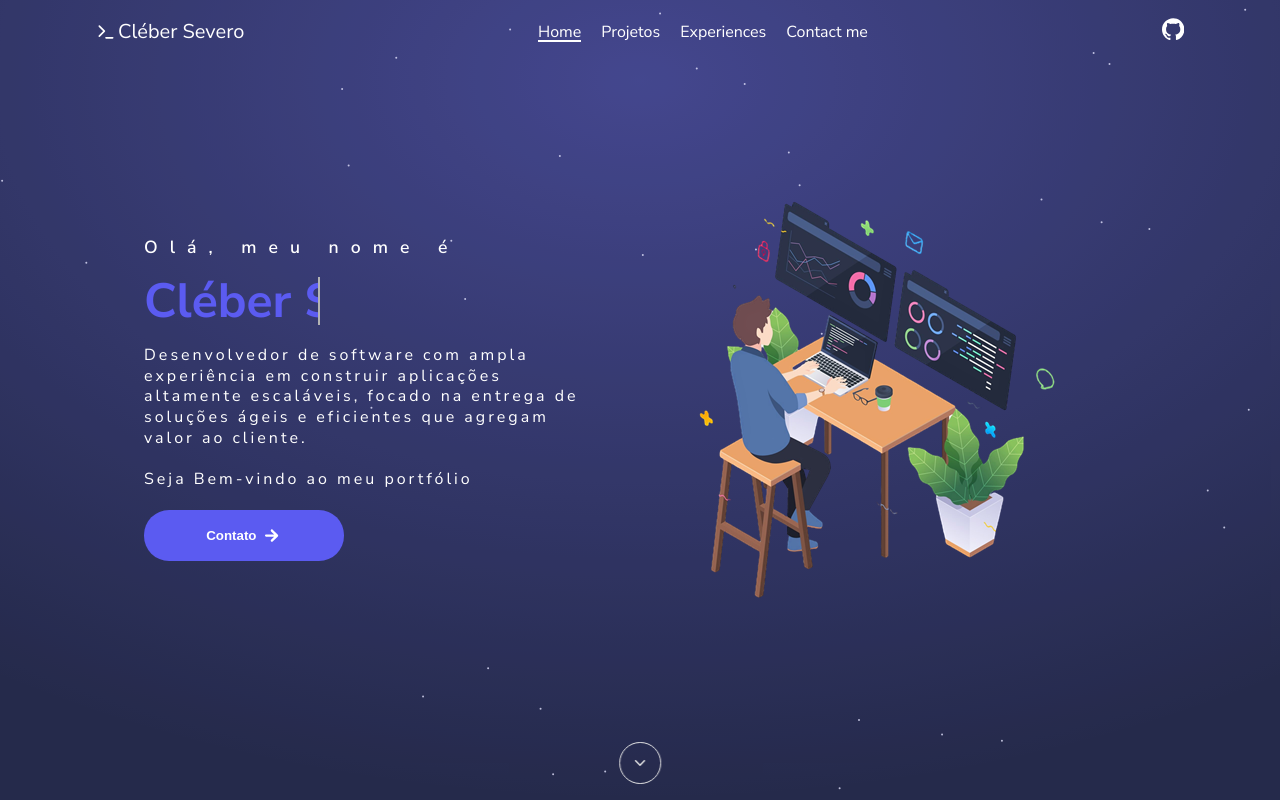
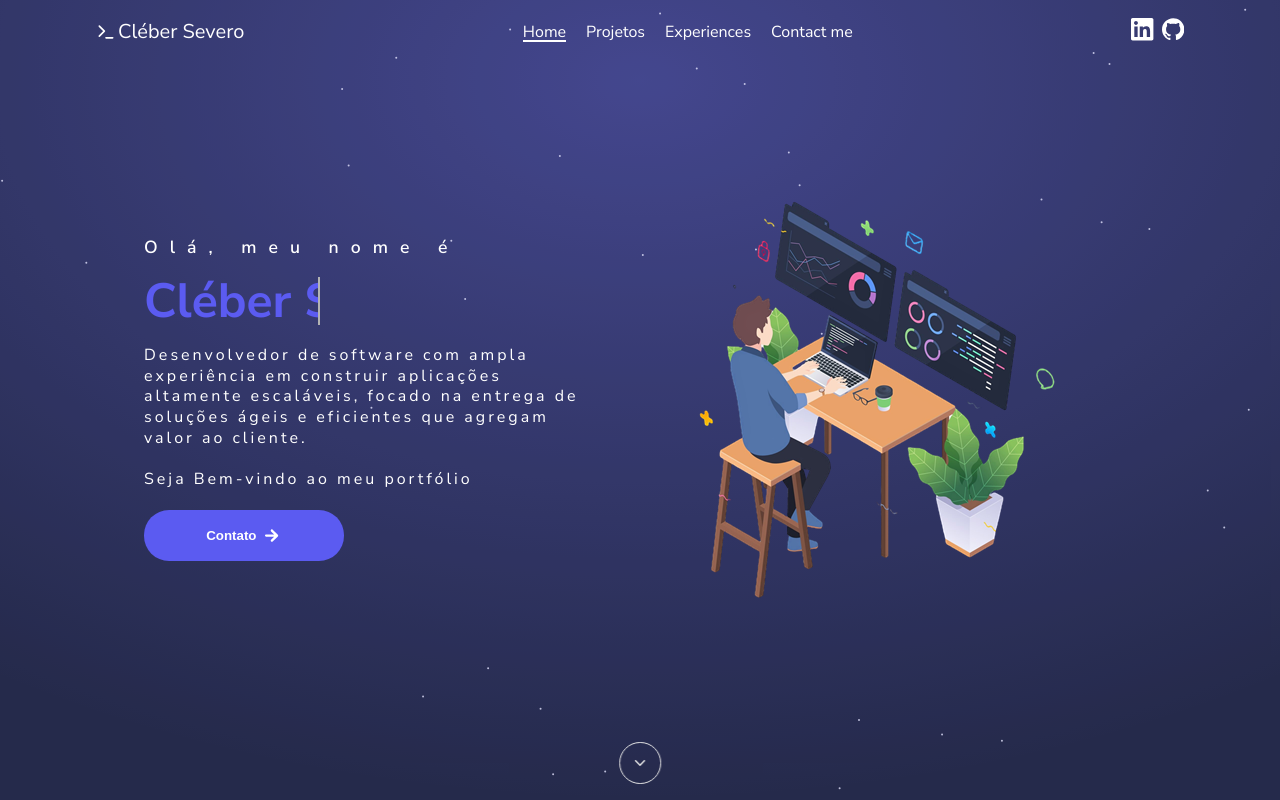
Before and after one commit to Cleber-Severo/my-portfolio, a React (Vite) app: page / in a window 1280 px wide. Shown: the top 800 px of the page. Built offline with nearby package versions, Linux system fonts and the light colour scheme; a web font is replaced by a local one.

Commit message:
chore: add linkedin profile icon

```diff
--- a/src/components/Header.tsx
+++ b/src/components/Header.tsx
@@ -1,4 +1,5 @@
 import { SiGithub } from '@react-icons/all-files/si/SiGithub';
+import { SiLinkedin } from '@react-icons/all-files/si/SiLinkedin';
 import { FiTerminal } from '@react-icons/all-files/fi/FiTerminal';
 import React, { useEffect, useState } from 'react';
 
@@ -38,11 +39,18 @@ const Header = ({ containerRef }: IHeaderProps) => {
       </nav>
       <div>
         <a
-          href="https://github.com/Cleber-Severo"
+          href="https://www.linkedin.com/in/cleber-severo/"
           style={{ color: 'white' }}
           target="_blank"
         >
-          <SiGithub style={{ fontSize: '1.4rem' }} />
+          <SiLinkedin style={{ fontSize: '1.4rem' }} />
+        </a>
+        <a
+          href="https://github.com/Cleber-Severo"
+          style={{ color: 'white', marginLeft: '8px'  }}
+          target="_blank"
+        >
+          <SiGithub style={{ fontSize: '1.4rem'}} />
         </a>
       </div>
     </header>
```
